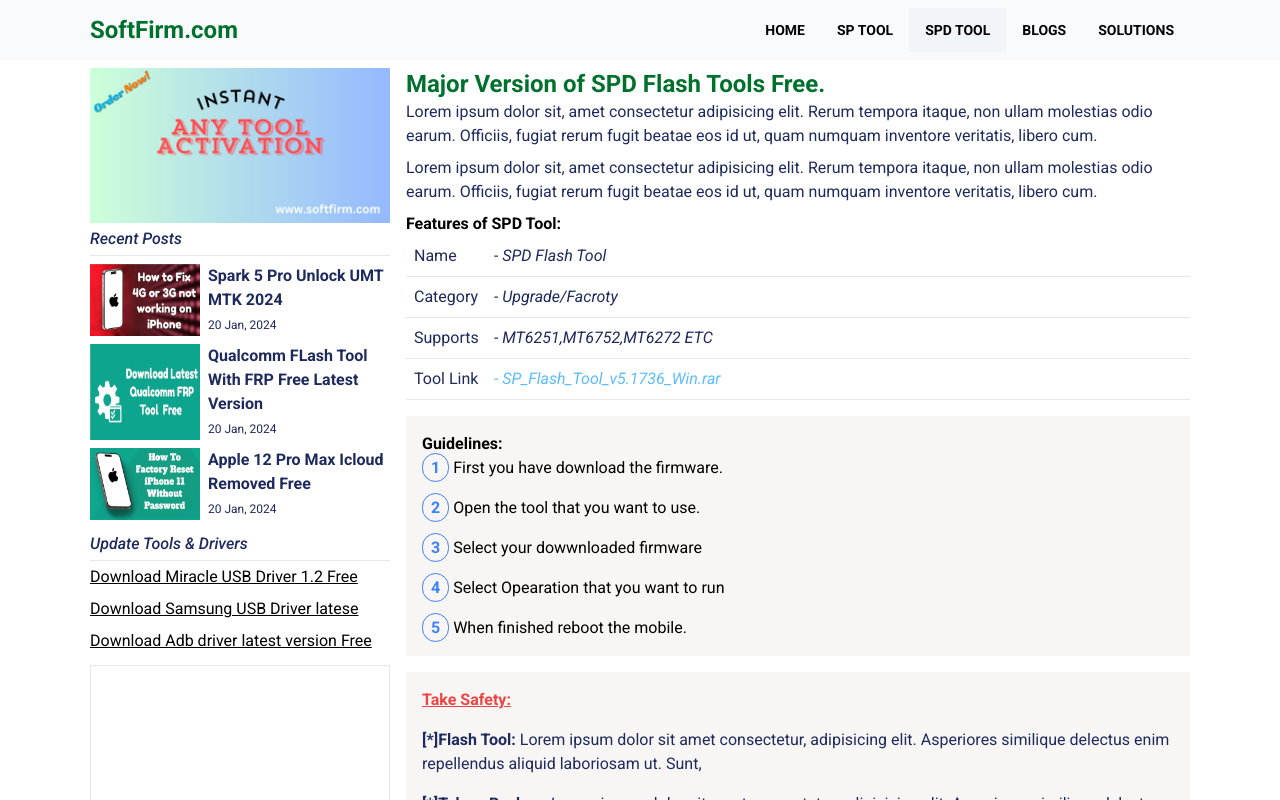
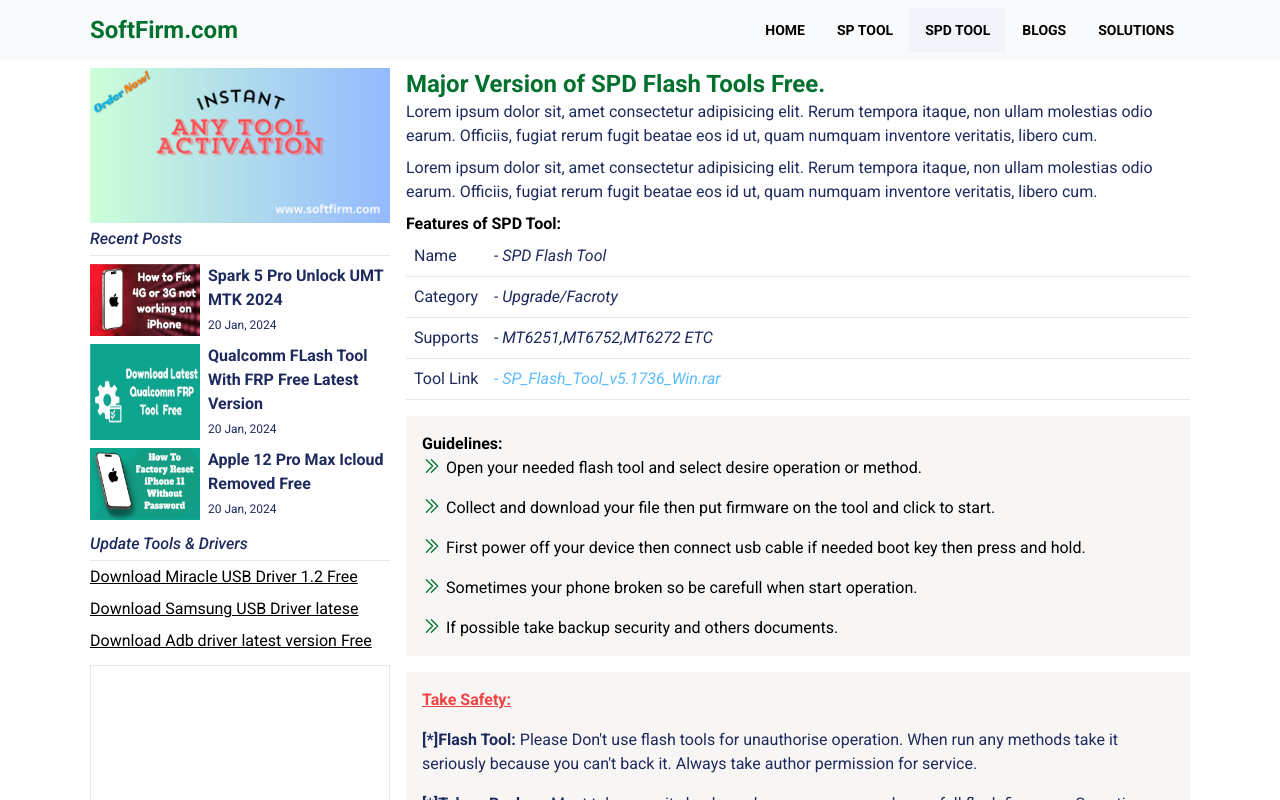
Before and after one commit to ashaansojib/firmwarehub, a React (Vite) app: page /spd-tools in a window 1280 px wide. Shown: the top 800 px of the page. Built offline with nearby package versions, Linux system fonts and the light colour scheme; no server answers.

Commit message:
update content

```diff
--- /dev/null
+++ b/src/components/DTitle.jsx
@@ -0,0 +1,3 @@
+export const DTitile = ({title}) =>{
+    return <h3>{title}</h3>
+}
--- a/src/index.css
+++ b/src/index.css
@@ -82,9 +82,6 @@
 .d-link{
   @apply text-accent italic
 }
-.steps{
-  @apply px-2 py-1 border border-blue-500 rounded-full text-blue-500 font-semibold
-}
 .comment{
   @apply grid grid-cols-1 md:grid-cols-2 gap-4 justify-between items-center
 }
--- a/src/pages/dashboard/firmwares/ManagePost.jsx
+++ b/src/pages/dashboard/firmwares/ManagePost.jsx
@@ -1,79 +1,43 @@
+import React, { useState } from "react";
+import { DTitile } from "../../../components/DTitle";
 import {
-  TablePagination,
   Table,
   TableBody,
   TableCell,
-  TableContainer,
   TableHead,
+  TablePagination,
   TableRow,
 } from "@mui/material";
-import React, { useState } from "react";
-import {
-  useGetFirmwaresQuery,
-  useRemoveFirmwareMutation,
-} from "../../../redux/features/PostSlice";
+import { useAllFirmwaresQuery } from "../../../redux/features/PostSlice";
 import MyLoader from "../../../components/MyLoader";
 
 const ManagePost = () => {
-  const [page, setPage] = useState(0);
-  const [rowsPerPage, setRowsPerPage] = useState(10);
-  const [removeId] = useRemoveFirmwareMutation();
-  const { data: firmwares, isLoading } = useGetFirmwaresQuery({
-    page: page,
-    limit: rowsPerPage,
-  });
-  const handleRemove = (id) => {
-    removeId(id);
-  };
+  const {data: firmwares, isLoading} = useAllFirmwaresQuery([]);
+  // console.log(firmwares?.data);
   return (
-    <div>
-      <TableContainer>
-        <Table aria-label="table">
+    <section className="p-2">
+      <DTitile title="Manage Titile" />
+      {/* table */}
+      <Table>
         <TableHead>
           <TableRow>
-              <TableCell>Name</TableCell>
-              <TableCell>Tags</TableCell>
-              <TableCell>Status</TableCell>
-              <TableCell>Actions</TableCell>
+            <TableCell>One</TableCell>
+            <TableCell>two</TableCell>
           </TableRow>
         </TableHead>
         <TableBody>
           {isLoading ? (
             <MyLoader />
           ) : (
-              firmwares?.data.map((item) => (
+              firmwares?.data.map( (item) => {
                 <TableRow key={item._id}>
                   <TableCell>{item.title}</TableCell>
-                  <TableCell>{item.brand}</TableCell>
-                  <TableCell>{item.status}</TableCell>
-                  <TableCell>
-                    <span
-                      onClick={() => handleRemove(item._id)}
-                      className="px-2 bg-green-50 cursor-pointer"
-                    >
-                      Delete
-                    </span>
-                    {/* <span className="px-2 bg-green-50">Edit</span> */}
-                  </TableCell>
                 </TableRow>
-              ))
+              })
           )}
         </TableBody>
       </Table>
-      </TableContainer>
-      {/* <DataTable firmwares={firmwares?.data} /> */}
-      <TablePagination
-        component="div"
-        count={firmwares?.count || 0}
-        onPageChange={(e, newPage) => setPage(newPage)}
-        onRowsPerPageChange={(event) =>
-          setRowsPerPage(parseInt(event.target.value))
-        }
-        page={page}
-        rowsPerPage={rowsPerPage}
-        rowsPerPageOptions={[5, 10, 20, 30]}
-      />
-    </div>
+    </section>
   );
 };
 
--- a/src/pages/dashboard/firmwares/Posts.jsx
+++ b/src/pages/dashboard/firmwares/Posts.jsx
@@ -1,6 +1,7 @@
 import React from "react";
 import { useForm } from "react-hook-form";
 import { useAddFirmwareMutation } from "../../../redux/features/PostSlice";
+import { DTitile } from "../../../components/DTitle";
 
 const Posts = () => {
   const [addPost, {isLoading}] = useAddFirmwareMutation();
@@ -17,7 +18,7 @@
   };
   return (
     <section className="p-2">
-      <h3>Create a new Posts</h3>
+      <DTitile title="Create a new Posts" />
       <form onSubmit={handleSubmit(onSubmit)}>
         <div className="grid grid-cols-1 gap-2 md:grid-cols-4 py-3 px-2">
           <div className="col-span-3">
--- a/src/pages/download/Disclaimer.jsx
+++ b/src/pages/download/Disclaimer.jsx
@@ -4,9 +4,9 @@
     return (
         <div className='p-4 bg-primary my-2 space-y-4 mt-4'>
             <p className='underline font-semibold text-red-500'>Take Safety:</p>
-            <p><span className='font-semibold'>[*]Flash Tool:</span> Lorem ipsum dolor sit amet consectetur, adipisicing elit. Asperiores similique delectus enim repellendus aliquid laboriosam ut. Sunt,</p>
-            <p><span className='font-semibold'>[*]Take a Backup:</span> Lorem ipsum dolor sit amet consectetur, adipisicing elit. Asperiores similique delectus enim repellendus aliquid laboriosam ut. Sunt,</p>
-            <p><span className='font-semibold'>[*]Realablity:</span> Possimus impedit non reiciendis optio cupiditate delectus. Hic, dolorem voluptatibus natus iure sapiente error voluptatum ipsam nostrum non, architecto maxime explicabo eum!</p>
+            <p><span className='font-semibold'>[*]Flash Tool:</span> Please Don't use flash tools for unauthorise operation. When run any methods take it seriously because you can't back it. Always take author permission for service.</p>
+            <p><span className='font-semibold'>[*]Take a Backup:</span> Must take security backup when you erease or change full flash firmware. Sometimes your phone gone lost or damanged so take important files.</p>
+            <p><span className='font-semibold'>[*]Realablity:</span> Don't try to change IMEI it's totally illigel. Take permission from the authority for any unusual problems.</p>
         </div>
     );
 };
--- a/src/pages/download/Steps.jsx
+++ b/src/pages/download/Steps.jsx
@@ -1,18 +1,98 @@
-import React from 'react';
+import React from "react";
 
 const Steps = () => {
-    return (
-        <div className='p-4 bg-primary'>
-            <h3>Guidelines:</h3>
-            <ul className='space-y-4'>
-                <li><span className='steps'>1</span> First you have download the firmware.</li>
-                <li><span className='steps'>2</span> Open the tool that you want to use.</li>
-                <li><span className='steps'>3</span> Select your dowwnloaded firmware</li>
-                <li><span className='steps'>4</span> Select Opearation that you want to run</li>
-                <li><span className='steps'>5</span> When finished reboot the mobile.</li>
-            </ul>
-        </div>
-    );
+  return (
+    <div className="p-4 bg-primary">
+      <h3>Guidelines:</h3>
+      <ul className="space-y-4">
+        <li className="flex gap-1">
+          <svg
+            xmlns="http://www.w3.org/2000/svg"
+            fill="none"
+            viewBox="0 0 24 24"
+            strokeWidth={1.5}
+            stroke="currentColor"
+            className="size-5 text-primary"
+          >
+            <path
+              strokeLinecap="round"
+              strokeLinejoin="round"
+              d="m5.25 4.5 7.5 7.5-7.5 7.5m6-15 7.5 7.5-7.5 7.5"
+            />
+          </svg>
+          Open your needed flash tool and select desire operation or method.
+        </li>
+        <li className="flex gap-1">
+          <svg
+            xmlns="http://www.w3.org/2000/svg"
+            fill="none"
+            viewBox="0 0 24 24"
+            strokeWidth={1.5}
+            stroke="currentColor"
+            className="size-5 text-primary"
+          >
+            <path
+              strokeLinecap="round"
+              strokeLinejoin="round"
+              d="m5.25 4.5 7.5 7.5-7.5 7.5m6-15 7.5 7.5-7.5 7.5"
+            />
+          </svg>
+          Collect and download your file then put firmware on the tool and click to start.
+        </li>
+        <li className="flex gap-1">
+          <svg
+            xmlns="http://www.w3.org/2000/svg"
+            fill="none"
+            viewBox="0 0 24 24"
+            strokeWidth={1.5}
+            stroke="currentColor"
+            className="size-5 text-primary"
+          >
+            <path
+              strokeLinecap="round"
+              strokeLinejoin="round"
+              d="m5.25 4.5 7.5 7.5-7.5 7.5m6-15 7.5 7.5-7.5 7.5"
+            />
+          </svg>
+          First power off your device then connect usb cable if needed boot key then press and hold.
+        </li>
+        <li className="flex gap-1">
+          <svg
+            xmlns="http://www.w3.org/2000/svg"
+            fill="none"
+            viewBox="0 0 24 24"
+            strokeWidth={1.5}
+            stroke="currentColor"
+            className="size-5 text-primary"
+          >
+            <path
+              strokeLinecap="round"
+              strokeLinejoin="round"
+              d="m5.25 4.5 7.5 7.5-7.5 7.5m6-15 7.5 7.5-7.5 7.5"
+            />
+          </svg>
+          Sometimes your phone broken so be carefull when start operation.
+        </li>
+        <li className="flex gap-1">
+          <svg
+            xmlns="http://www.w3.org/2000/svg"
+            fill="none"
+            viewBox="0 0 24 24"
+            strokeWidth={1.5}
+            stroke="currentColor"
+            className="size-5 text-primary"
+          >
+            <path
+              strokeLinecap="round"
+              strokeLinejoin="round"
+              d="m5.25 4.5 7.5 7.5-7.5 7.5m6-15 7.5 7.5-7.5 7.5"
+            />
+          </svg>
+          If possible take backup security and others documents.
+        </li>
+      </ul>
+    </div>
+  );
 };
 
 export default Steps;
--- a/src/pages/home/Home.jsx
+++ b/src/pages/home/Home.jsx
@@ -34,7 +34,6 @@
   useEffect(() => {
     refetch();
   }, [page, rowsPerPage, refetch]);
-  console.log(page, rowsPerPage);
   return (
     <div className="py-2">
       <Upcoming />
--- a/src/redux/features/PostSlice.js
+++ b/src/redux/features/PostSlice.js
@@ -6,7 +6,12 @@
   tagTypes: ["firmware"],
   endpoints: (builder) => ({
     getFirmwares: builder.query({
-      query: ({ page, limit, brand }) => `/firmwares?page=${page}&limit=${limit}&brand=${brand}`,
+      query: ({ page, limit, brand }) =>
+        `/firmwares?page=${page}&limit=${limit}&brand=${brand}`,
+      providesTags: ["firmware"],
+    }),
+    allFirmwares: builder.query({
+      query: () => `/firmwares`,
       providesTags: ["firmware"],
     }),
     addFirmware: builder.mutation({
@@ -15,7 +20,7 @@
         method: "POST",
         body: data,
       }),
-      invalidatesTags: ["firmware"]
+      invalidatesTags: ["firmware"],
     }),
     singleFirmware: builder.mutation({
       query: (id) => ({
@@ -27,7 +32,7 @@
         url: `/firmwares/${id}`,
         method: "DELETE",
       }),
-      invalidatesTags: ["firmware"]
+      invalidatesTags: ["firmware"],
     }),
   }),
 });
@@ -36,4 +41,5 @@
   useAddFirmwareMutation,
   useRemoveFirmwareMutation,
   useSingleFirmwareMutation,
+  useAllFirmwaresQuery
 } = postApi;
--- a/src/shared/Footer.jsx
+++ b/src/shared/Footer.jsx
@@ -3,7 +3,7 @@
 
 const Footer = () => {
     return (
-        <footer className='text-secondary bg-primary'>
+        <footer className='text-secondary bg-slate-100'>
             <div className='p-2 grid grid-cols-1 md:grid-cols-3 justify-between my-container border-b'>
                 <div>
                     <p>Site Links</p>
```
Lines whose indentation alone changed are shown as unchanged.
